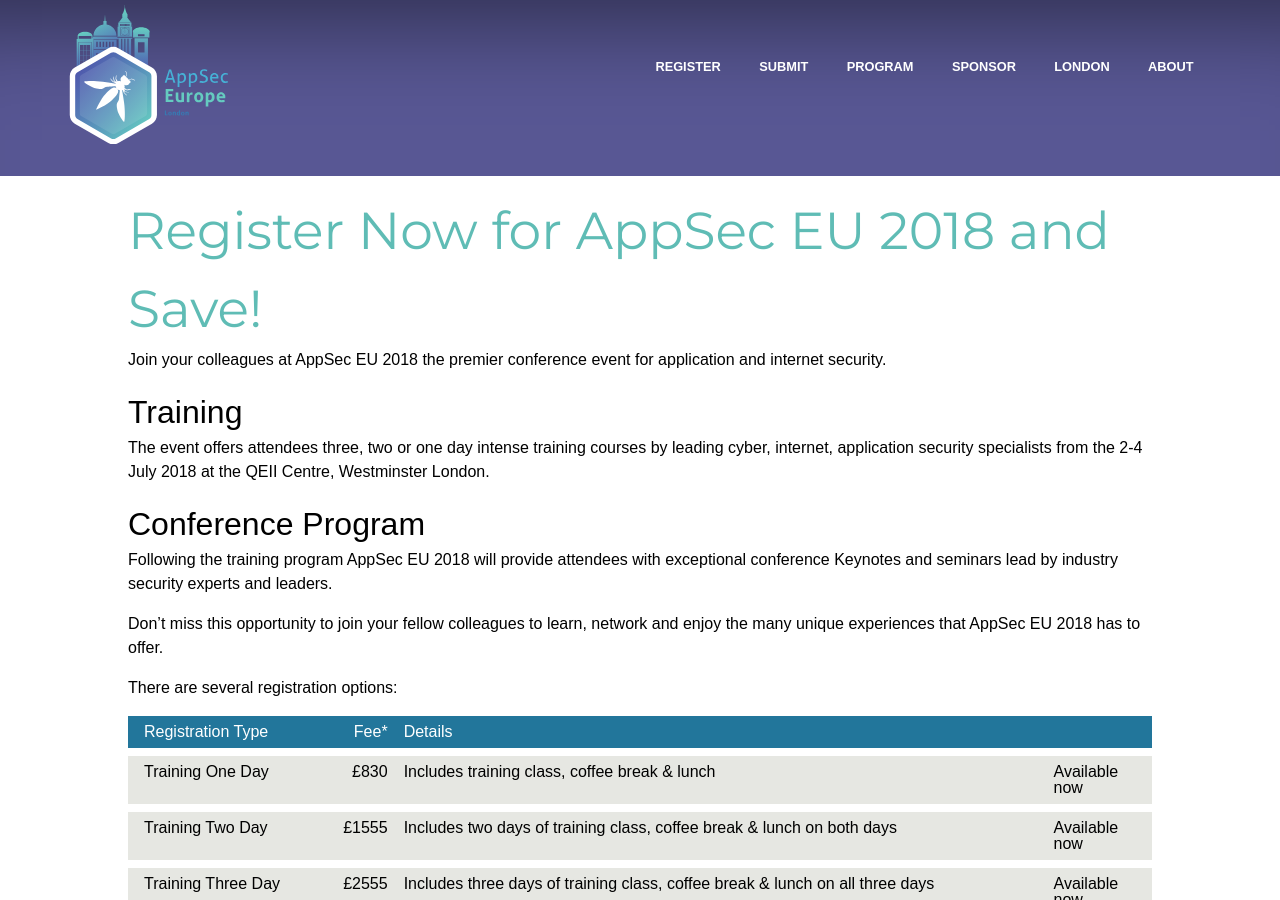
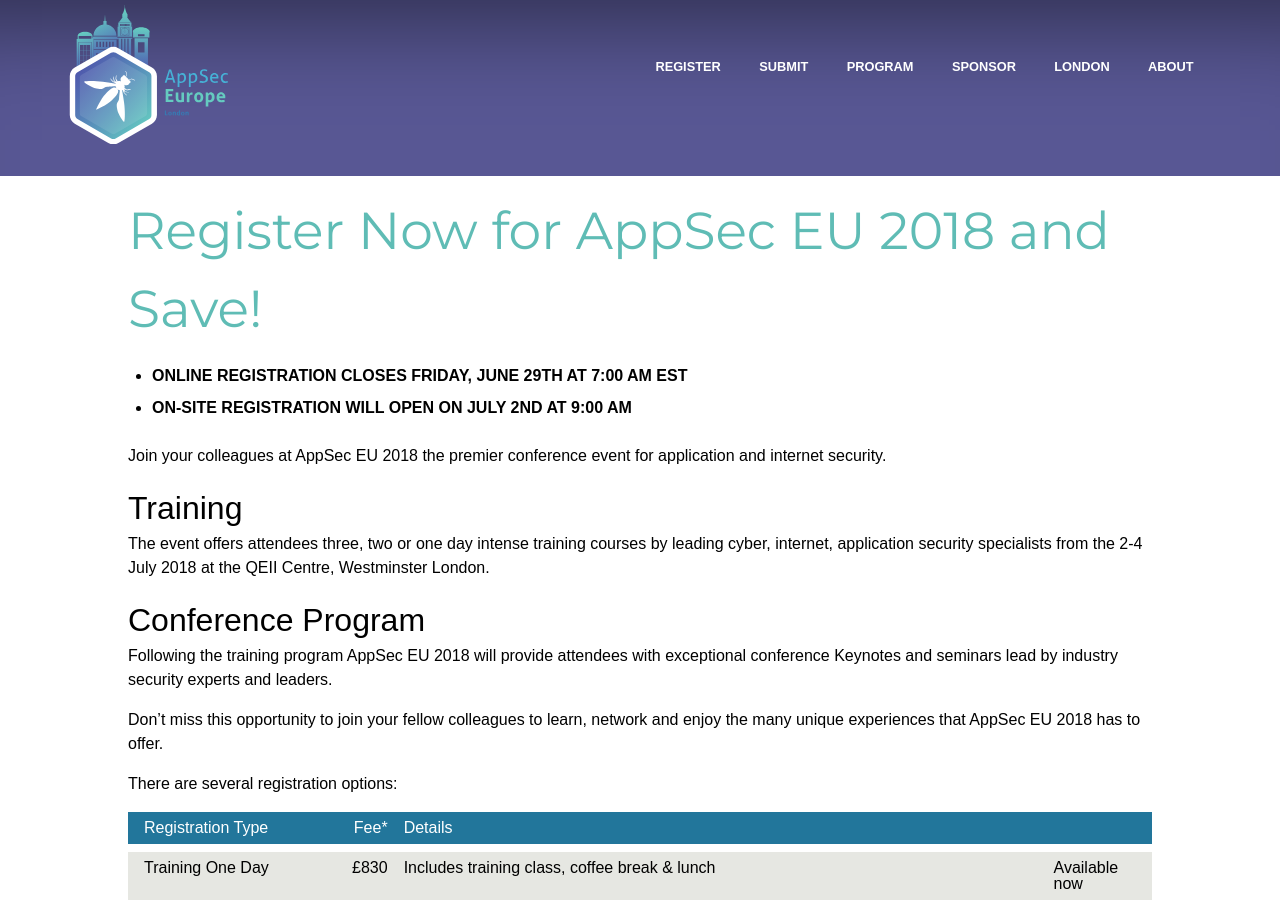
Before and after one commit to OWASP/AppSecEurope2018, a Jekyll site: the page built from register.md, in a window 1280 px wide and 900 px high. Built offline with Jekyll 4.4.1, drawn with Linux system fonts in a browser that asks for light colours; some web fonts are replaced.

Commit message:
Adding reg close messages

```diff
--- a/register.md
+++ b/register.md
@@ -3,6 +3,11 @@
 ---
 
 # {{page.title}}
+
+* **ONLINE REGISTRATION CLOSES FRIDAY, JUNE 29TH AT 7:00 AM EST**
+* **ON-SITE REGISTRATION WILL OPEN ON JULY 2ND AT 9:00 AM**
+
+
 
 Join your colleagues at AppSec EU 2018 the premier conference event for application and internet security.
 
```
